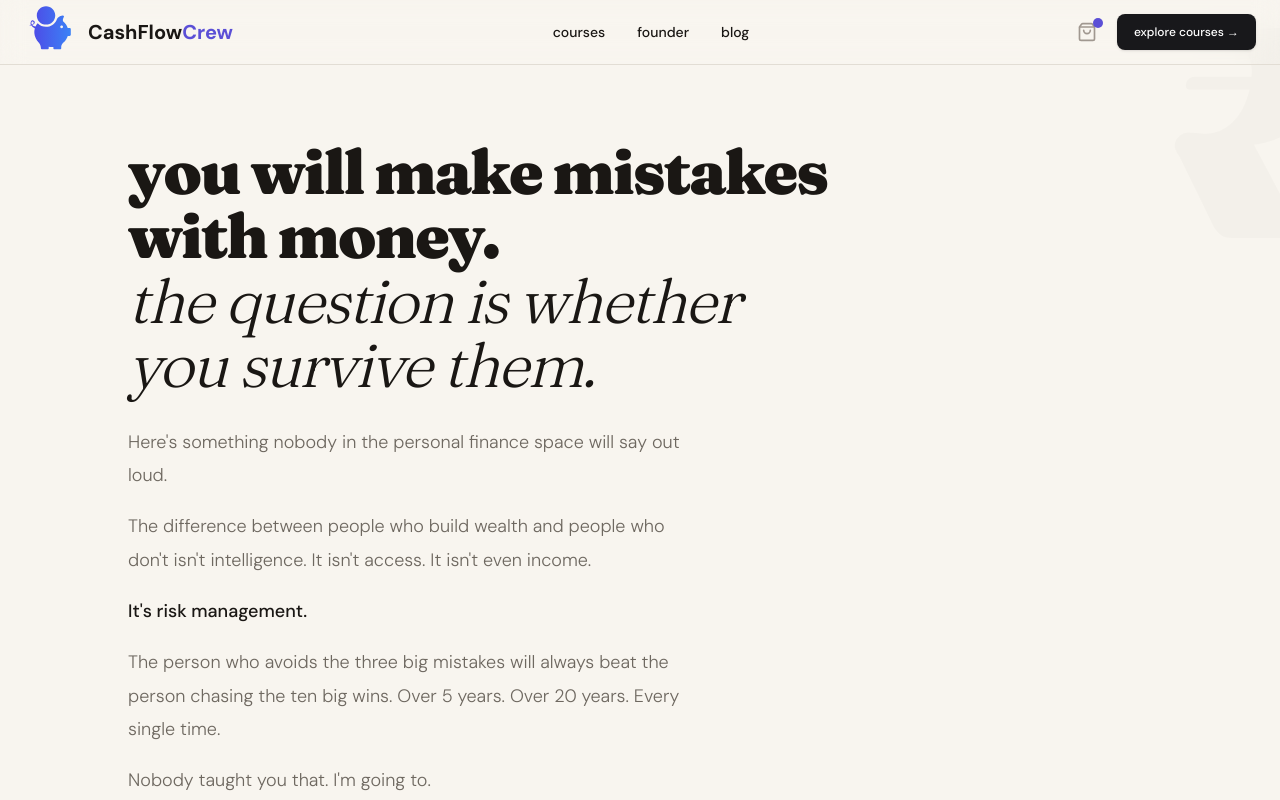
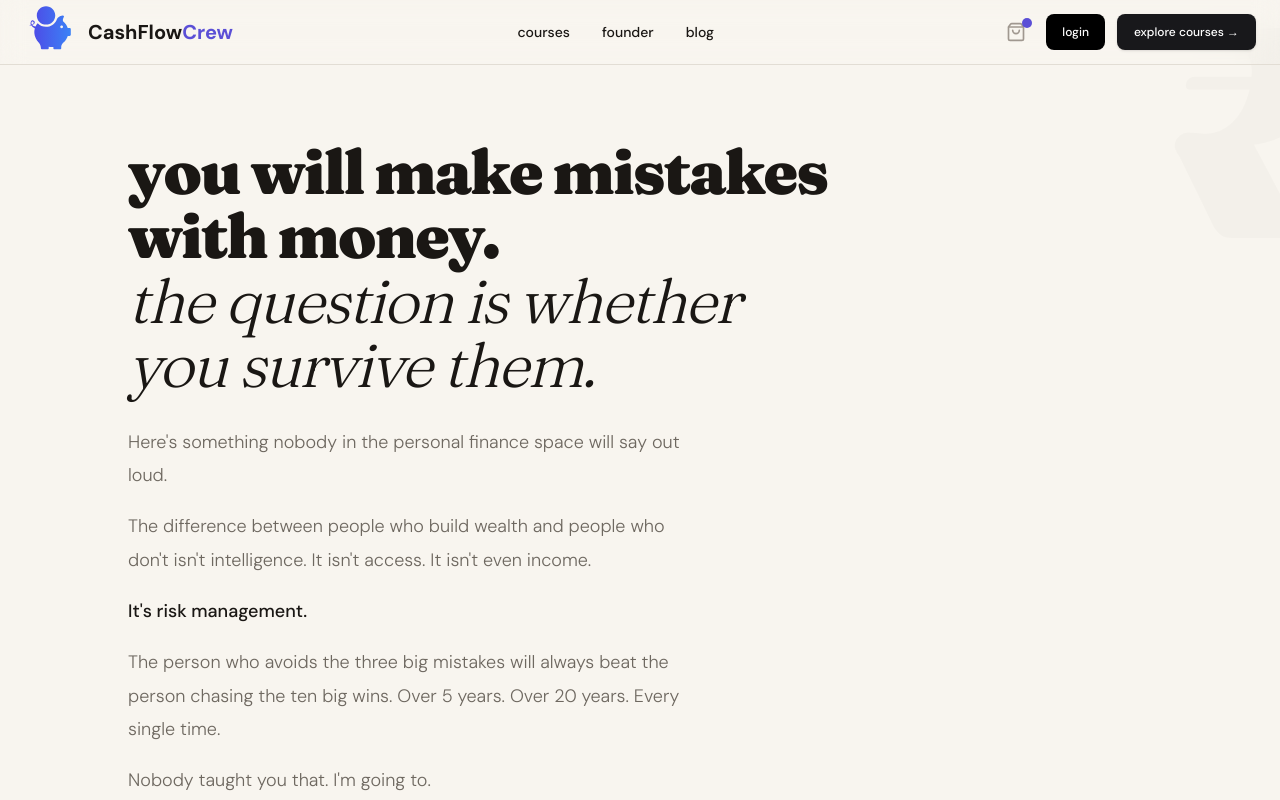
Before and after one commit to nikhilsh08/ai-autual-fund-analysis, a Next.js app: page / in a window 1280 px wide. Shown: the top 800 px of the page. Built offline with nearby package versions, Linux system fonts and the light colour scheme; no server answers; the database is empty.

Commit message:
add:login btn

```diff
--- a/src/components/navbar.tsx
+++ b/src/components/navbar.tsx
@@ -72,6 +72,15 @@ export const Navbar = () => {
             )}
           </button>
 
+          <a
+            href="https://cashflowcrew.trainercentralsite.in/clientapp/login"
+            target="_blank"
+            rel="noopener noreferrer"
+            className="hidden md:inline-flex items-center py-2 px-4 h-9 text-xs rounded-md bg-black text-white hover:bg-neutral-800 transition-all font-medium"
+          >
+            login
+          </a>
+
           <Button
             variant="primary"
             className="hidden md:flex py-2 px-4 h-9 text-xs"
@@ -92,6 +101,15 @@ export const Navbar = () => {
           <Link href="/courses" onClick={() => setIsOpen(false)} className="block w-full text-left text-ink hover:text-accent font-medium">courses</Link>
           <Link href="/#about" onClick={() => setIsOpen(false)} className="block w-full text-left text-ink hover:text-accent font-medium">founder</Link>
           <Link href="/blogs" onClick={() => setIsOpen(false)} className="block w-full text-left text-ink hover:text-accent font-medium">blog</Link>
+          <a
+            href="https://cashflowcrew.trainercentralsite.in/clientapp/login"
+            target="_blank"
+            rel="noopener noreferrer"
+            className="block w-full text-center bg-black text-white hover:bg-neutral-800 transition-all font-medium py-2 px-4 rounded-md text-sm"
+            onClick={() => setIsOpen(false)}
+          >
+            login
+          </a>
           <Button
             variant="primary"
             className="w-full justify-center mt-4"
--- a/src/components/pages/home/components/Navbar.tsx
+++ b/src/components/pages/home/components/Navbar.tsx
@@ -32,6 +32,14 @@ export default function Navbar({ links, scrolled }: NavbarProps) {
             </a>
           ))}
           <a
+            href="https://cashflowcrew.trainercentralsite.in/clientapp/login"
+            target="_blank"
+            rel="noopener noreferrer"
+            className="ml-2 inline-flex items-center gap-2 px-5 py-[9px] rounded-pill text-xs font-medium bg-black text-white hover:bg-neutral-800 hover:-translate-y-px transition-all"
+          >
+            login
+          </a>
+          <a
             href="#courses"
             className="ml-2 inline-flex items-center gap-2 px-5 py-[9px] rounded-pill text-xs font-medium bg-ink text-cream hover:-translate-y-px transition-transform"
           >
```
